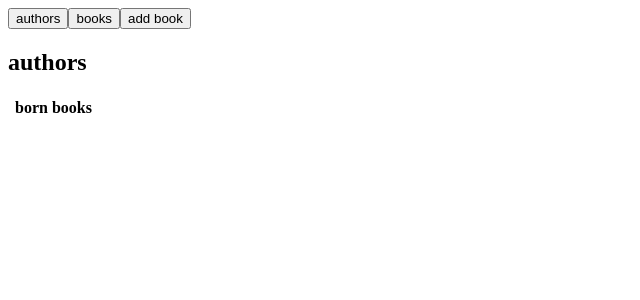
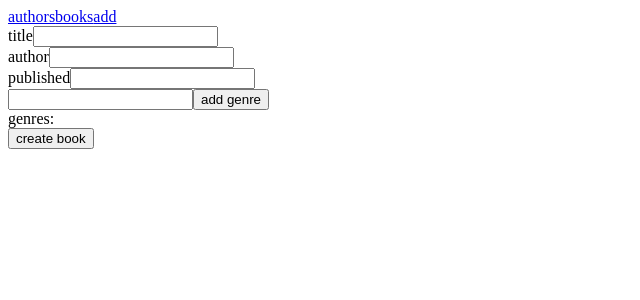
Before and after one commit to codingmage/fullstackopen-part-8-exercises, a React (Vite) app in the folder library-frontend/: page /add in a window 1280 px wide. Shown: the top 300 px of the page, without its empty margins (0-640 px from the left). Built offline with nearby package versions, Linux system fonts and the light colour scheme.

Commit message:
change routing to react router

```diff
--- a/library-frontend/package.json
+++ b/library-frontend/package.json
@@ -13,7 +13,8 @@
     "@apollo/client": "^3.8.8",
     "graphql": "^16.8.1",
     "react": "^18.2.0",
-    "react-dom": "^18.2.0"
+    "react-dom": "^18.2.0",
+    "react-router-dom": "^6.21.2"
   },
   "devDependencies": {
     "@types/react": "^18.2.43",
--- a/library-frontend/src/App.jsx
+++ b/library-frontend/src/App.jsx
@@ -1,25 +1,25 @@
-import { useState } from 'react'
 import Authors from './components/Authors'
 import Books from './components/Books'
 import NewBook from './components/NewBook'
+import { BrowserRouter as Router, Link, Route, Routes } from 'react-router-dom'
 
 const App = () => {
-  const [page, setPage] = useState('authors')
 
   return (
-    <div>
+    <Router>
       <div>
-        <button onClick={() => setPage('authors')}>authors</button>
-        <button onClick={() => setPage('books')}>books</button>
-        <button onClick={() => setPage('add')}>add book</button>
+        <Link to="/">authors</Link>
+        <Link to="/books">books</Link>
+        <Link to="/add">add</Link>
       </div>
 
-      <Authors show={page === 'authors'} />
+      <Routes>
+        <Route path="/books" element={<Books />} />
+        <Route path="/add" element={<NewBook />} />
+        <Route path="/" element={<Authors />} />
+      </Routes>
 
-      <Books show={page === 'books'} />
-
-      <NewBook show={page === 'add'} />
-    </div>
+    </Router>
   )
 }
 
--- a/library-frontend/src/components/Authors.jsx
+++ b/library-frontend/src/components/Authors.jsx
@@ -1,7 +1,4 @@
-const Authors = (props) => {
-  if (!props.show) {
-    return null
-  }
+const Authors = () => {
   const authors = []
 
   return (
--- a/library-frontend/src/components/Books.jsx
+++ b/library-frontend/src/components/Books.jsx
@@ -1,8 +1,4 @@
-const Books = (props) => {
-  if (!props.show) {
-    return null
-  }
-
+const Books = () => {
   const books = []
 
   return (
--- a/library-frontend/src/components/NewBook.jsx
+++ b/library-frontend/src/components/NewBook.jsx
@@ -1,15 +1,11 @@
 import { useState } from 'react'
 
-const NewBook = (props) => {
+const NewBook = () => {
   const [title, setTitle] = useState('')
   const [author, setAuthor] = useState('')
   const [published, setPublished] = useState('')
   const [genre, setGenre] = useState('')
   const [genres, setGenres] = useState([])
-
-  if (!props.show) {
-    return null
-  }
 
   const submit = async (event) => {
     event.preventDefault()
```
Also changed, not shown: 1 other file (tests, documents, lock files or other folders).
